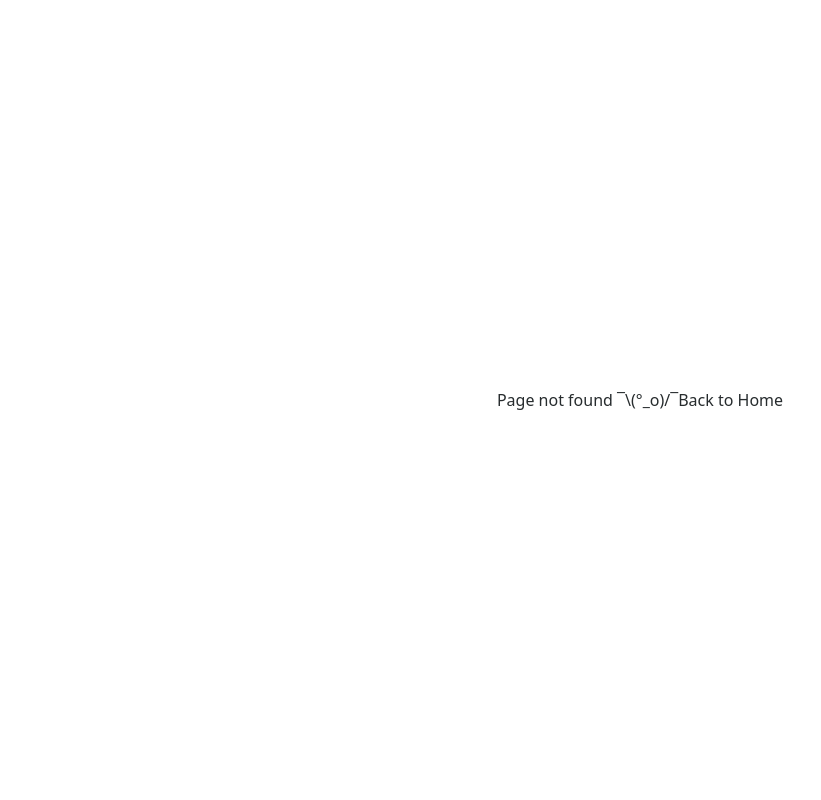
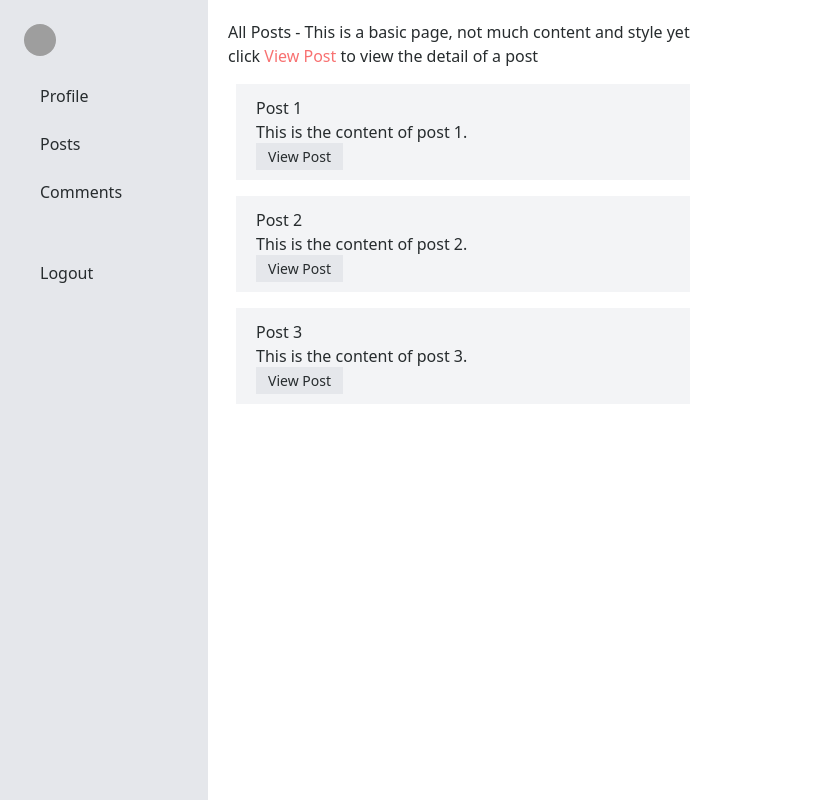
Before and after one commit to CMPUT404W23T19/Socially-Distributed, a Next.js app in the folder frontend/: page /posts in a window 1280 px wide. Before the commit this address had no page. Shown: the whole page, without its empty margins (0-821 px from the left). Built offline with nearby package versions, Linux system fonts and the light colour scheme; grey boxes are pictures that could not be loaded.

Commit message:
posts pages

```diff
--- a/frontend/components/CommonNav.js
+++ b/frontend/components/CommonNav.js
@@ -1,27 +1,28 @@
 import React, { Component } from 'react'
-
+import Link from 'next/link'
 export default class CommonNav extends Component {
   render() {
     return (
       <div className='w-52 h-screen bg-gray-200 p-5 '>
         <div className='flex flex-col justify-start'>
           <div className='h-10 pl-1 pt-1'>
-            <img className='rounded-full h-8 w-8' src='../public/testUserImage.jpeg'/></div>
+            <img className='rounded-full h-8 w-8' src='../public/testUserImage.jpeg' /></div>
           <div className='my-4 border-b border-grey-100 pb-4'>
-            <div className='flex mb-2 justify-start items-center pl-5 hover:bg-gray-400 p-2 rounded-md cursor-pointer '>
+            <Link href="/profile"><div className='flex mb-2 justify-start items-center pl-5 hover:bg-gray-400 p-2 rounded-md cursor-pointer '>
               <h3>Profile</h3>
-            </div>
-            <div className='flex mb-2 justify-start items-center pl-5 hover:bg-gray-400 p-2 rounded-md cursor-pointer '>
-              <h3>Public</h3>
-            </div>
-            <div className='flex mb-2 justify-start items-center pl-5 hover:bg-gray-400 p-2 rounded-md cursor-pointer '>
+            </div></Link>
+            <Link href="/posts"><div className='flex mb-2 justify-start items-center pl-5 hover:bg-gray-400 p-2 rounded-md cursor-pointer '>
+              <h3>Posts</h3>
+            </div></Link>
+            <Link href="/profile"><div className='flex mb-2 justify-start items-center pl-5 hover:bg-gray-400 p-2 rounded-md cursor-pointer '>
               <h3>Comments</h3>
-            </div>
+            </div></Link>
 
           </div>
-          <div className='flex mb-2 justify-start items-center pl-5 hover:bg-gray-400 p-2 rounded-md cursor-pointer '>
+          <Link href="/logout"><div className='flex mb-2 justify-start items-center pl-5 hover:bg-gray-400 p-2 rounded-md cursor-pointer '>
             <h3>Logout</h3>
           </div>
+          </Link>
         </div>
       </div>
     )
--- a/frontend/pages/home.js
+++ b/frontend/pages/home.js
@@ -1,11 +1,17 @@
 import React, { Component } from 'react'
 import Nav from '../components/CommonNav'
-export default class home extends Component {
-  render() {
-    return (
-      <div>
-        <Nav/>
-      </div>
-    )
-  }
+import { useRouter } from 'next/router'
+import PostsList from './posts';
+export default function home() {
+  const router = useRouter();
+  return (
+    <div className='flex flex-row'>
+      <Nav></Nav>
+      {/* <div className='ml-5 mt-5'>
+        {router.pathname === "/posts" ? (
+          <PostsList posts={posts} />
+        ) : <p>1</p>}
+      </div> */}
+    </div>
+  )
 }
--- /dev/null
+++ b/frontend/pages/posts/[id].js
@@ -0,0 +1,53 @@
+import { useRouter } from 'next/router'
+import { useState } from 'react'
+
+export default function PostPage() {
+  const router = useRouter()
+  const { id } = router.query
+  const [commentValue, setCommentValue] = useState('');
+
+  const goBack = () => {
+    router.back();
+  }
+
+  const likePost = () => {
+
+  }
+
+  const getCommentValue = (e) => {
+    setCommentValue(e.target.value);
+  }
+  const makeComments = () => {
+    console.log(commentValue);
+  }
+
+  return (
+    <div className='w-full h-screen'>
+      <button onClick={goBack} className="px-3 py-1 mt-8 ml-10 bg-gray-100 text-sm">← Back</button>
+      <div className='w-1/2 mt-10 mx-auto border-gray-300 border-1 p-5 shadow-md'>
+        <h1>Post {id}</h1>
+        <div className='p-3 bg-blue-50 mt-3'>
+          <p>This is the detailed page for post {id}.</p>
+          {/* <img></img> */}
+        </div>
+        <div className='text-right mt-1 mb-3'>
+          {/* may change to a like icon */}
+          <button onClick={likePost} className="text-blue-800 px-3 py-1 mr-3 text-sm">like</button>
+          {/* <button className=' text-blue-700 text-xs'>delete</button> */}
+        </div>
+        <div>
+          <div>
+            <textarea value={commentValue} onChange={getCommentValue} className="border-2 w-full h-24" style={{ resize: 'none' }} placeholder='write down your thoughts...'></textarea>
+          </div>
+          <button onClick={makeComments} className="px-4 py-1 bg-gray-200 shadow-lg w-1/5 mt-1 mb-4 hover:bg-gray-300 text-sm">send</button>
+        </div>
+        <ul className='text-xs bg-gray-100 mt-6'>
+          {/* comments.map() */}
+          <li className='border-b-2 py-1 px-3'>comment 1</li>
+          <li className='border-b-2 py-1 px-3'>comment 2</li>
+          <li className='border-b-2 py-1 px-3'>comment 3</li>
+        </ul>
+      </div>
+    </div>
+  )
+}
--- /dev/null
+++ b/frontend/pages/posts/index.js
@@ -0,0 +1,36 @@
+import Link from 'next/link'
+import React from 'react'
+import Nav from '../../components/CommonNav'
+function Post({ id, title, content }) {
+  return (
+    <div className='bg-gray-100 my-4 ml-2 py-3 px-5'>
+      <h2>{title}</h2>
+      <p>{content}</p>
+      <Link href={`/posts/${id}`}>
+        <a className='bg-gray-200 py-1 px-3 text-sm'>View Post</a>
+      </Link>
+    </div>
+  )
+}
+
+export default function PostsList({ posts }) {
+  posts = [
+    { id: 1, title: 'Post 1', content: 'This is the content of post 1.' },
+    { id: 2, title: 'Post 2', content: 'This is the content of post 2.' },
+    { id: 3, title: 'Post 3', content: 'This is the content of post 3.' },
+  ]
+  return (
+    <div className='flex flex-row'>
+      <Nav></Nav>
+      <div className='ml-5 mt-5'>
+        <h1>All Posts - This is a basic page, not much content and style yet</h1>
+        <p>click <span className='text-red-400'>View Post</span> to view the detail of a post</p>
+        <div>
+          {posts.map(post => (
+            <Post key={post.id} {...post} />
+          ))}
+        </div>
+      </div>
+    </div>
+  )
+}
--- a/frontend/pages/profile.js
+++ b/frontend/pages/profile.js
@@ -1,4 +1,5 @@
 import { React, useState } from 'react'
+import Nav from '../components/CommonNav';
 // import profileStyle from '../styles/profile.module.css'
 // import signupStyle from '../pages/signup/signup.module.css'
 export default function profile() {
@@ -15,6 +16,8 @@ export default function profile() {
     console.log('edit');
   }
   return (
+    <div className='flex flex-row'>
+      <Nav></Nav>
       <div className='flex flex-row my-8 mx-10'>
         <div className="w-1/3">
           <h1 className="text-2xl font-semibold mb-5">My Profile</h1>
@@ -36,5 +39,6 @@ export default function profile() {
 
         </div>
       </div>
+    </div>
   )
 }
```
Lines whose indentation alone changed are shown as unchanged.
